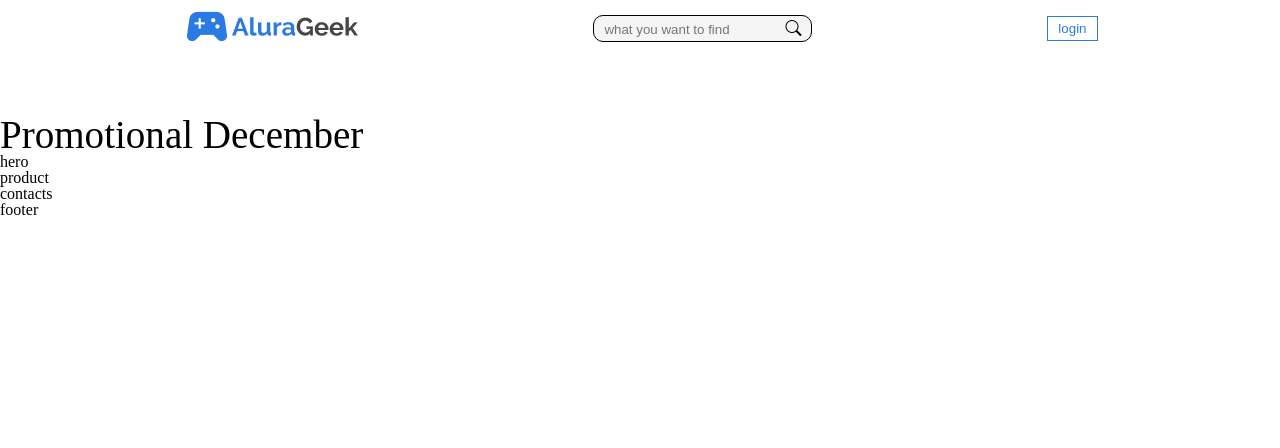
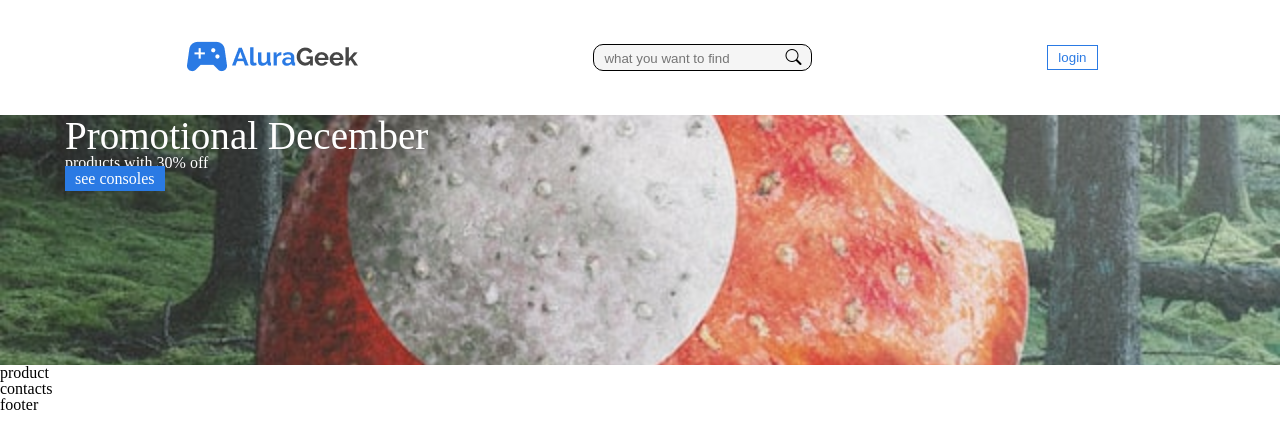
Before and after one commit to almeidaleandro28/Challenge-Oracle-ONE-4, a website: page index.html in a window 1280 px wide. Drawn offline with nearby package versions, Linux system fonts and the light colour scheme.

Commit message:
add role btn

```diff
--- a/assets/scss/_components.scss
+++ b/assets/scss/_components.scss
@@ -1,10 +1,12 @@
 @import "./responsive";
 
 .container {
+  height: 100%;
   margin: 0 auto;
   padding: 1px 1px;
   position: relative;
   width: 1200px;
+
   @include device(phone){
     max-width: 95%;
   }
@@ -38,3 +40,8 @@
 .h3 {
   font-size: map-get($f-font-size,  "small");
 }
+
+// links
+a {
+	text-decoration: none;
+}
--- a/assets/scss/_header.scss
+++ b/assets/scss/_header.scss
@@ -4,6 +4,7 @@
   position: sticky;
   top: 0;
   transition: .4s linear;
+  z-index: 1;
   @include device( phone ){
     height: 115px / 2;
   }
--- a/assets/scss/_hero.scss
+++ b/assets/scss/_hero.scss
@@ -1 +1,26 @@
-_hero.scss
+.hero {
+  background-image: url("../img/background_01.jpg");
+  background-position: center;
+  background-repeat: no-repeat;
+  background-size: cover;
+  background-clip: border-box;
+  color: $c-white;
+  height: 250px;
+  .container_hero{
+
+    display: flex;
+    flex-direction: column;
+  }
+
+}
+
+.hero_header {}
+
+.hero_content {}
+
+.hero_footer {
+  .hero_footer_btn{
+    background-color: $c-blue;
+    color: $c-white;
+  }
+}
--- a/assets/scss/style.scss
+++ b/assets/scss/style.scss
@@ -3,6 +3,7 @@
 @import "./responsive";
 @import "./components";
 @import "./header";
+@import "./hero";
 
 body {
   color: $c-black;
--- a/index.html
+++ b/index.html
@@ -25,18 +25,26 @@
 				<i class="bi bi-search"></i>
 			</form>
 			<div class="header_login">
-				<button class="btn btn_login">login</button>
+				<button class="btn btn_login" role="button">login</button>
 			</div>
 		</div><!--end container-->
 	</header><!--end header-->
 
 	<section class="hero">
-		<div class="hero_header">
+		<div class="container container_hero">
+			<div class="hero_header">
 			<h1 class="h1">promotional december</h1>
-		</div>
+			</div><!--end hero_header-->
+			<div class="hero_content">
+			<p>products with 30% off</p>
+			</div><!--end hero_content-->
+			<div class="hero_footer">
+				<a class="btn hero_footer_btn" href="./assets/pages/console.html" target="_blank" role="button">see consoles</a>
+			</div><!--end hero_footer-->
+		</div><!--end container-->
 	</section><!--end hero-->
 
-	<section class="hero">hero</section><!--end hero-->
+
 	<section class="products">product</section><!--end products-->
 	<section class="contacts">contacts</section><!--end contacts-->
 	<section class="footer">footer</section><!--end footer-->
```
Also changed, not shown: assets/css/style.css, assets/pages/console.html (added).
